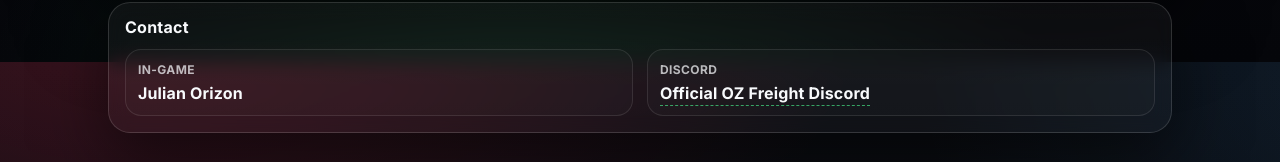
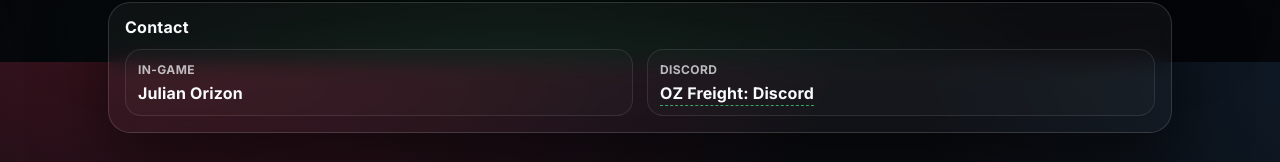
Before and after one commit to OZ-Freight/oz-calculator, a plain HTML site: page index.html in a window 1280 px wide. Shown: the part 738-900 px from the top of the page. Drawn offline with Linux system fonts and the light colour scheme.

Commit message:
Fix HTML formatting and structure

```diff
--- a/index.html
+++ b/index.html
@@ -186,7 +186,7 @@
                     <div class="contact-value">
                         <!-- Placeholder link: replace href yourself -->
                         <a class="contact-link" id="discordLink" href="https://discord.gg/thCsncXp" target="_blank" rel="noopener noreferrer">
-                            Official OZ Freight Discord
+                            OZ Freight: Discord
                         </a>
                     </div>
                 </div>
```
